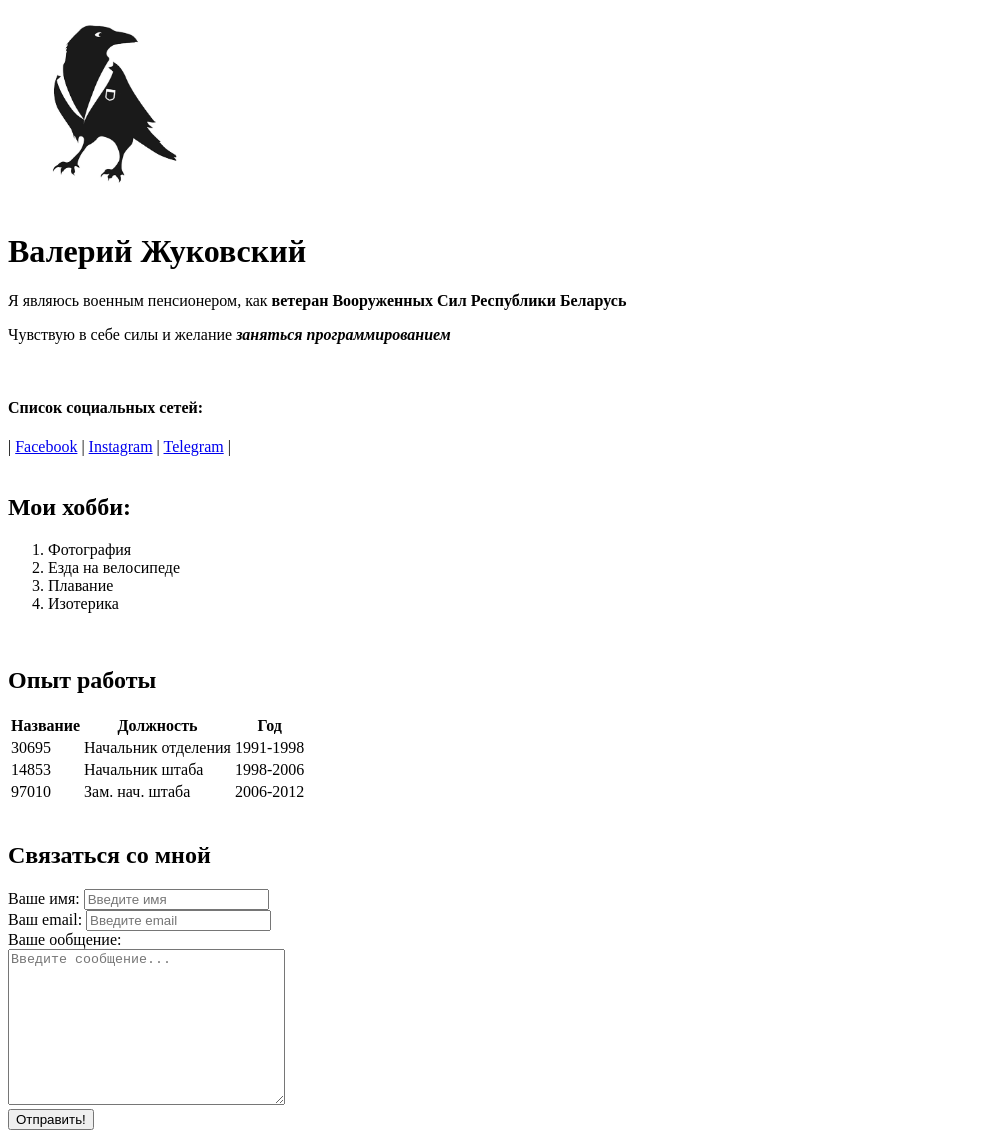
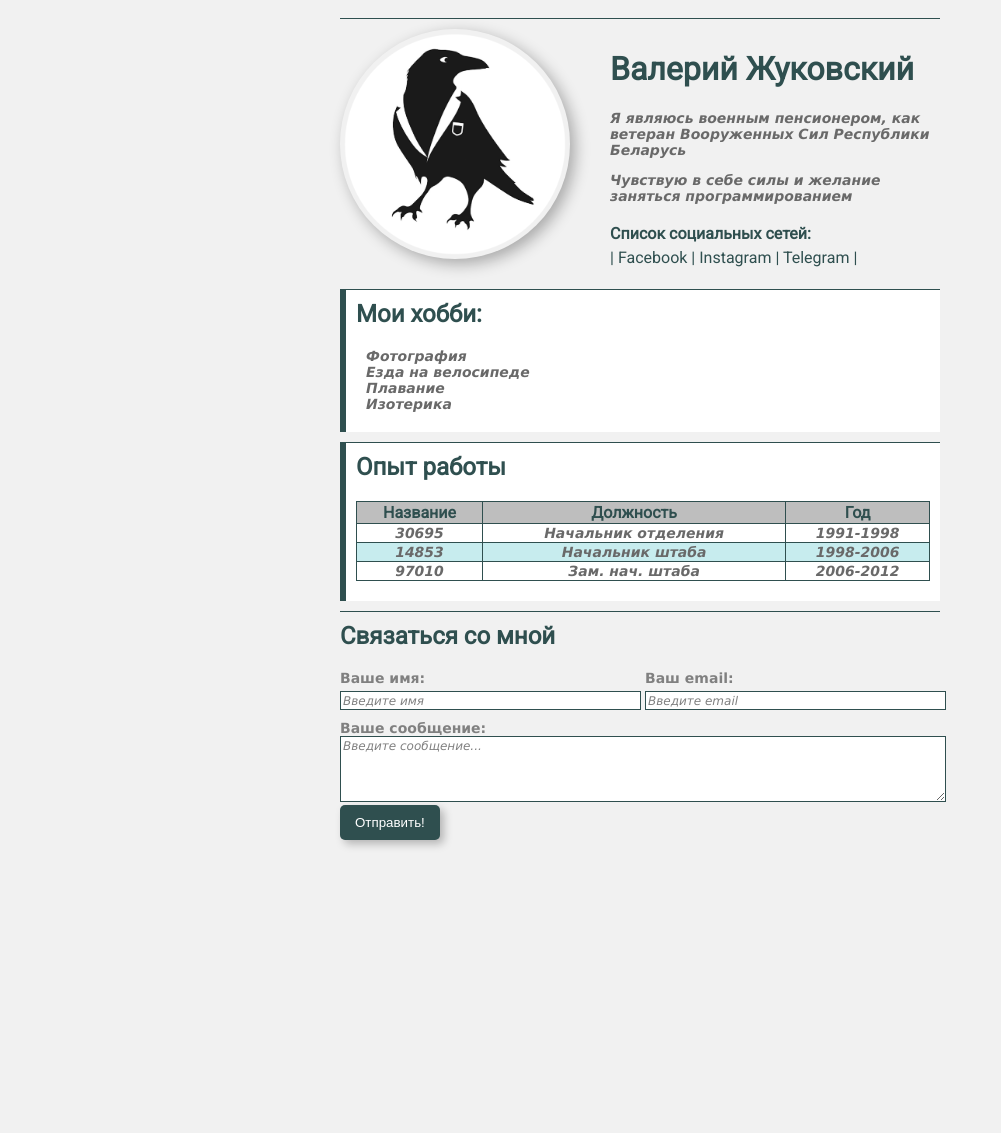
Before and after one commit to ZVG-by/resume, a plain HTML site: page index.html in a window 1280 px wide. Shown: the whole page, without its empty margins (0-1001 px from the left). After the commit the page ends 868 px from the top, so only its background shows below. Drawn offline with Linux system fonts and the light colour scheme.

Commit message:
Add styles

```diff
--- a/index.html
+++ b/index.html
@@ -8,14 +8,28 @@
   <meta name="description" content="Это мой сайт-резюме">
   <meta name="keyword" content="работа, резюме, программирование, frontand-разработка, удаленная, фриланс">
   <title>Моё резюме</title>
+  <link rel="stylesheet" href="styles.css">
 </head>
 
-<body>
-    <img src="ABA.png" width="200" alt="Здесь должно быть мое фото">
+<body class="body">
+
+  <div class="container">
+
+    <div class="card-info">
+
+      <img src="avatar.png" alt="Здесь должно быть мое фото" class="ava">
+
+      <div class="info">
+
         <h1>Валерий Жуковский</h1>
-    <p> Я являюсь военным пенсионером, как <strong> ветеран Вооруженных Сил Республики Беларусь </strong> </p>
-    <p> Чувствую в себе силы и желание <strong> <em>заняться программированием </em> </strong> </p>
-    <br>
+
+        <p>
+          Я являюсь военным пенсионером, как ветеран Вооруженных Сил Республики Беларусь
+        </p>
+
+        <p>
+          Чувствую в себе силы и желание заняться программированием
+
         <h4><strong>Список социальных сетей:</strong></h4>
         |
         <a href="https://www.facebook.com/VaLBug" target="_blank">Facebook</a>
@@ -24,17 +38,26 @@
         |
         <a href="https://web.telegram.org/k/#/im" target="_blank">Telegram</a>
         |
-    <br><br>
+
+      </div>
+
+    </div>
+
+    <div class="card">
       <h2>Мои хобби:</h2>
-    <ol>
+
+      <ol class="list">
         <li>Фотография</li>
         <li>Езда на велосипеде</li>
         <li>Плавание</li>
         <li>Изотерика</li>
       </ol>
-    <br>
+    </div>
+
+    <div class="card">
       <h2>Опыт работы</h2>
-    <table>
+
+      <table class="table">
         <thead>
           <tr>
             <th>Название</th>
@@ -60,31 +83,42 @@
           </tr>
         </tbody>
       </table>
+    </div>
 
-    <br>
+    <div class="list-info">
+
       <h2>Связаться со мной</h2>
 
-    <form action="">
+      <form action="#">
 
-        <div>
+        <div class="form">
+
+          <div class="box">
             <label for="name">Ваше имя:</label>
+            <br>
             <input type="text" id="name" placeholder="Введите имя">
           </div>
 
-        <div>
+          <div class="box">
             <label for="email">Ваш email:</label>
             <input type="email" id="email" placeholder="Введите email">
           </div>
 
-        <div>
-            <label for="message">Ваше ообщение:</label>
-            <br>
-            <textarea id="message" cols="32" rows="10" placeholder="Введите сообщение..."></textarea>
         </div>
 
-        <button type="submit">Отправить!</button>
+        <div>
+          <label for="message">Ваше cообщение:</label>
+          <textarea id="message" placeholder="Введите сообщение..."></textarea>
+        </div>
+
+        <button type="submit" class="btn">Отправить!</button>
 
       </form>
+
+    </div>
+
+  </div>
+
 </body>
 
 </html>
--- /dev/null
+++ b/styles.css
@@ -0,0 +1,210 @@
+@import url('https://fonts.googleapis.com/css2?family=Roboto&display=swap');
+
+h2 {
+    margin-block-start: 0px;
+}
+
+h4 {
+    margin-block-start: 0px;
+}
+
+a {
+    color: darkslategrey;
+    text-decoration: none;
+}
+
+a:hover {
+    text-decoration: underline;
+}
+
+a:visited {
+    color: darkslategrey;
+    text-decoration: none;
+}
+
+a:active {
+    color: blue;
+}
+
+.ava {
+    width: 230px;
+    height: 230px;
+    margin-right: 40px;
+    margin-bottom: 20px;
+    border-radius: 115px;
+    box-shadow: 5px 5px 15px rgba(0, 0, 0, 0.3);
+}
+
+.info {
+  display: block;
+}
+
+.body {
+    font-family: 'Roboto', sans-serif;
+    font-style: normal;
+    font-size: 16px;
+    font-weight: normal;
+    color: darkslategrey;
+    background: #f1f1f1;
+}
+
+.container {
+    width: 600px;
+    margin: auto;
+}
+
+.body p {
+    font-family: Verdana, sans-serif;
+    font-size: 14px;
+    font-weight: bold;
+    font-style: italic;
+    color: dimgray;
+}
+
+.body ol {
+    font-family: Verdana, sans-serif;
+    font-size: 14px;
+    font-weight: bold;
+    font-style: italic;
+    color: dimgray;
+    margin: 0;
+}
+
+.table {
+    width: 100%;
+    border-collapse: collapse;
+}
+
+td, th {
+    border: 1px solid darkslategrey;
+}
+
+th {
+    background: #bebebe;
+}
+
+td {
+    text-align: center;
+}
+
+tr:nth-child(even) {
+    background: #c7ecee;
+}
+
+.body table tbody {
+    font-family: Verdana, sans-serif;
+    font-size: 14px;
+    font-weight: bold;
+    font-style: italic;
+    color: dimgray;
+}
+
+.body form {
+    font-family: Verdana, sans-serif;
+    font-size: 14px;
+    font-weight: bold;
+    font-style: normal;
+    color: gray;
+}
+
+.body form ::placeholder {
+    font-family: Verdana, sans-serif;
+    font-size: 12px;
+    font-weight: normal;
+    font-style: italic;
+    color: gray;
+}
+
+.body form input {
+    width: 100%;
+    margin: 5px 0 10px 0;
+    border: 1px solid darkslategrey;
+}
+
+.body form textarea {
+    width: 100%;
+    height: 60px;
+    border: 1px solid darkslategrey;
+    /* margin: 5px; */
+}
+
+.card {
+    background: #fff;
+    padding: 10px 10px 20px 10px;
+    margin: 10px 0px 20px 0px;
+    margin-bottom: 10px;
+    border-left: 6px solid darkslategrey;
+    border-top: 1px solid darkslategrey;
+}
+
+.card-info {
+    border-top: 1px solid darkslategrey;
+    background: #f1f1f1;
+    padding: 10px 0px 0px 0px;
+    margin: 10px 0px 0px 0px;
+    display: inline-flex;
+}
+
+.card-info h4 {
+  margin: 20px 0 5px 0;
+}
+
+.list-info {
+    border-top: 1px solid darkslategrey;
+    background: #f1f1f1;
+    padding: 10px 0px 20px 0px;
+}
+
+.btn {
+    background: darkslategrey;
+    color: #fff;
+    padding: 10px 15px;
+    border: none;
+    border-radius: 5px;
+    cursor: pointer;
+    box-shadow: 4px 4px 8px rgba(0, 0, 0, 0.25);
+}
+
+.btn:hover {
+    background: #fff;
+    color: darkslategrey;
+}
+
+.list {
+    list-style: none;
+    padding-left: 10px;
+}
+
+.form {
+  width: 100%;
+  display: flex;
+}
+
+.box {
+  width: 50%;
+  margin-right: 10px;
+}
+
+.box:last-child {
+  margin-right: 0px;
+}
+
+
+@media (max-width: 650px) {
+  .container {
+    width: 100%;
+    margin: auto;
+  }
+  .card-info {
+    display: block;
+    text-align: center;
+  }
+  .form {
+    display: block;
+    margin-right: 0px;
+  }
+  .box {
+    width: 100%;
+    margin-right: 0px;
+  }
+}
```
Also changed, not shown: avatar.png (added). Lines whose indentation alone changed are shown as unchanged.
